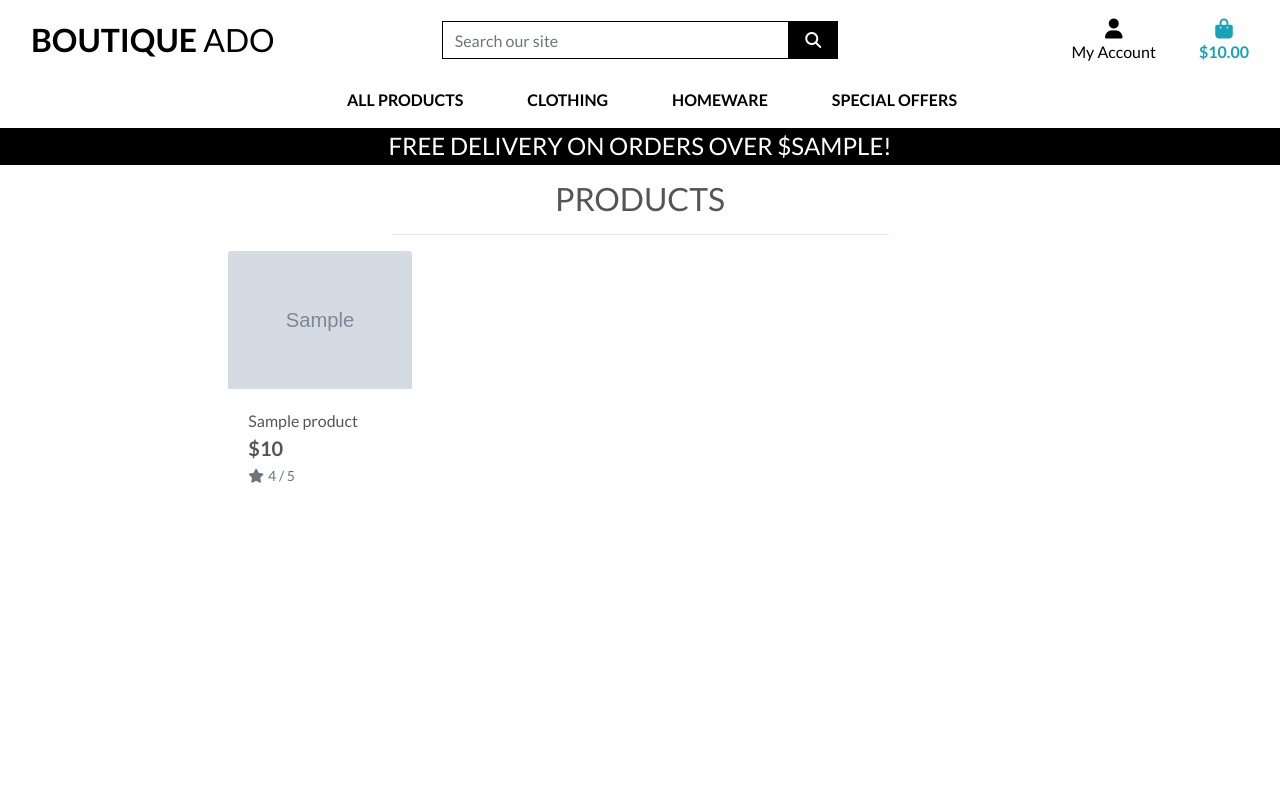
After one commit to Gruheem/boutique_ado_v1, a Django app: template products/templates/products/products.html in a window 1280 px wide. The commit adds this page. Run offline with Django 5.2, Linux system fonts and the light colour scheme; the template is opened without the code that fills it: most values are stand-ins (such as "Sample title", 1, 10 or a date in 2020); grey boxes marked "Sample" are stand-in pictures; some libraries are stand-ins or nearby versions.

Commit message:
Add Product Detail Page

```diff
--- a/boutique_ado/urls.py
+++ b/boutique_ado/urls.py
@@ -23,4 +23,5 @@ urlpatterns = [
     path('admin/', admin.site.urls),
     path('accounts/', include('allauth.urls')), # This line includes all allauth URLs
     path('', include('home.urls')), # This line includes the URLs from the home app
+    path('products/', include('products.urls')),
 ] + static(settings.MEDIA_URL, document_root=settings.MEDIA_ROOT)
--- a/home/templates/home/index.html
+++ b/home/templates/home/index.html
@@ -20,7 +20,7 @@
             </h1>
             <div>
                 <h4>
-                    <a href="" class="shop-now-button btn btn-lg rounded-0 text-uppercase py-3">Shop Now</a>
+                    <a href="{% url 'products' %}" class="shop-now-button btn btn-lg rounded-0 text-uppercase py-3">Shop Now</a>
                 </h4>
             </div>
         </div>
--- a/home/urls.py
+++ b/home/urls.py
@@ -1,5 +1,3 @@
-
-from django.contrib import admin
 from django.urls import path
 from . import views
 
--- /dev/null
+++ b/products/templates/products/products.html
@@ -0,0 +1,83 @@
+{% extends "base.html" %}
+{% load static %}
+
+{% block page_header %}
+<div class="container header-container">
+    <div class="row">
+        <div class="col">
+
+        </div>
+    </div>
+</div>
+{% endblock %}
+
+{% block content %}
+<div class="overlay"></div>
+<div class="container">
+    <div class="row">
+        <div class="col text-center mt-3">
+            <h2 class="logo-font">Products</h2>
+            <hr class="w-50 mb-1">
+        </div>
+    </div>
+    <div class="row">
+        <div class="product-container col-10 offset-1">
+            <div class="row mt-1 mb-2"></div>
+            <div class="row">
+                {% for product in products %}
+                    <div class="col-sm-6 col-md-6 col-lg-4 col-xl-3">
+                        <div class="card h-100 border-0">
+                            <div class="card h-100 border-0">
+                                {% if product.image %}
+                                    <a href="{% url 'product_detail' product.id %}">
+                                        <img class="card-img-top img-fluid" src="{{ product.image.url }}" alt="{{ product.name }}">
+                                    </a>
+                                {% else %}
+                                    <a href="{% url 'product_detail' product.id %}">
+                                        <img class="card-img-top img-fluid" src="{{ MEDIA_URL }}noimage.png" alt="{{ product.name }}">
+                                    </a>
+                                {% endif %}
+                                <div class="card-body pb-0">
+                                    <p class="mb-0">{{ product.name }}</p>
+                                </div>
+                                <div class="card-footer bg-white pt-0 border-0 text-left">
+                                    <div class="row">
+                                        <div class="col">
+                                            <p class="lead mb-0 text-left font-weight-bold">${{ product.price }}</p>
+                                            {% if product.rating %}
+                                                <small class="text-muted"><i class="fas fa-star mr-1"></i>{{ product.rating }} / 5</small>
+                                            {% else %}
+                                                <small class="text-muted">No Rating</small>
+                                            {% endif %}
+                                        </div>
+                                    </div>
+                                </div>
+                            </div>
+                        </div>
+                    </div>
+                    {% if forloop.counter|divisibleby:1 %}
+                        <div class="col-12 d-sm-none mb-5">
+                            <hr>
+                        </div>
+                    {% endif %}
+                    {% if forloop.counter|divisibleby:2 %}
+                        <div class="col-12 d-none d-sm-block d-md-block d-lg-none mb-5">
+                            <hr>
+                        </div>
+                    {% endif %}
+                    {% if forloop.counter|divisibleby:3 %}
+                        <div class="col-12 d-none d-lg-block d-xl-none mb-5">
+                            <hr>
+                        </div>
+                    {% endif %}
+                    {% if forloop.counter|divisibleby:4 %}
+                        <div class="col-12 d-none d-xl-block mb-5">
+                            <hr>
+                        </div>
+                    {% endif %}
+                {% endfor %}
+            </div>
+        </div>
+    </div>
+</div>
+{% endblock %}
--- /dev/null
+++ b/products/urls.py
@@ -0,0 +1,7 @@
+from django.urls import path
+from . import views
+
+urlpatterns = [
+    path('', views.all_products, name='products'),
+    path('<product_id>', views.product_detail, name='product_detail')
+]
--- a/requirements.txt
+++ b/requirements.txt
@@ -8,6 +8,7 @@ Django==3.2.25
 django-allauth==0.50.0
 idna==3.14
 oauthlib==3.3.1
+pillow==10.3.0
 pycparser==3.0
 PyJWT==2.12.1
 python3-openid==3.2.0
--- a/static/css/base.css
+++ b/static/css/base.css
@@ -60,6 +60,16 @@ body {
     background: #000 !important;
 }
 
+.overlay {
+    height: 100%;
+    width: 100%;
+    top: 0;
+    left: 0;
+    position: fixed;
+    background: white;
+    z-index: -1;
+}
+
 
 /* -------------------------------- Media Queries */
 
@@ -84,3 +94,14 @@ body {
         padding-top: 164px;
     }
 }
+
+/* pad the top a bit when navbar is collapsed on mobile */
+@media (max-width: 991px) {
+    .header-container {
+        padding-top: 116px;
+    }
+
+    body {
+        height: calc(100vh - 116px);
+    }
+}
--- a/templates/includes/main-nav.html
+++ b/templates/includes/main-nav.html
@@ -8,7 +8,7 @@
                 <a href="" class="dropdown-item">By Price</a>
                 <a href="" class="dropdown-item ">By Rating</a>
                 <a href="" class="dropdown-item ">By Category</a>
-                <a href="" class="dropdown-item">All Products</a>
+                <a href="{% url 'products' %}" class="dropdown-item">All Products</a>
             </div>
         </li>
 
```
Also changed, not shown: products/templates/products/product_detail.html (added, +43 -0 lines), products/views.py (+25 -2 lines).
